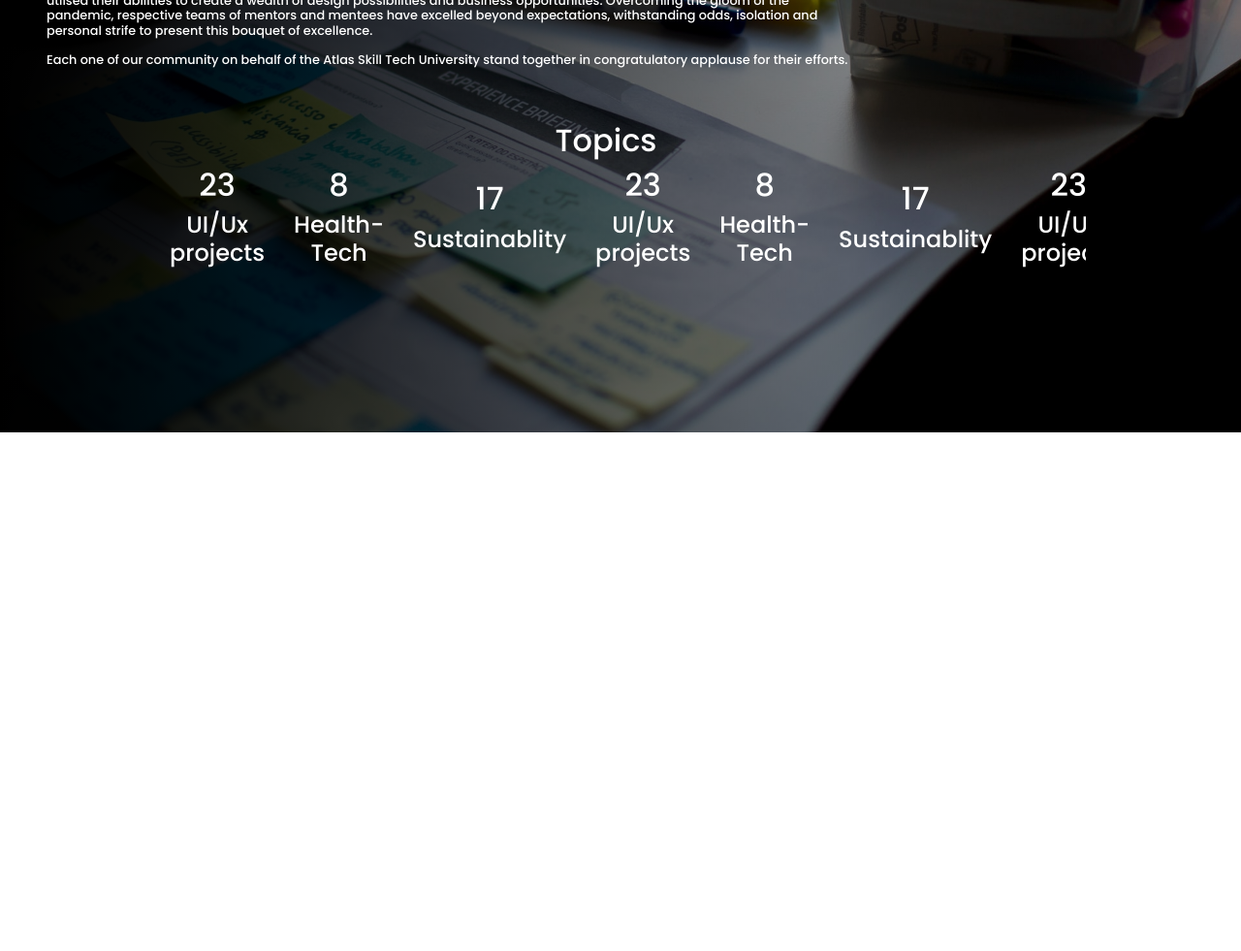
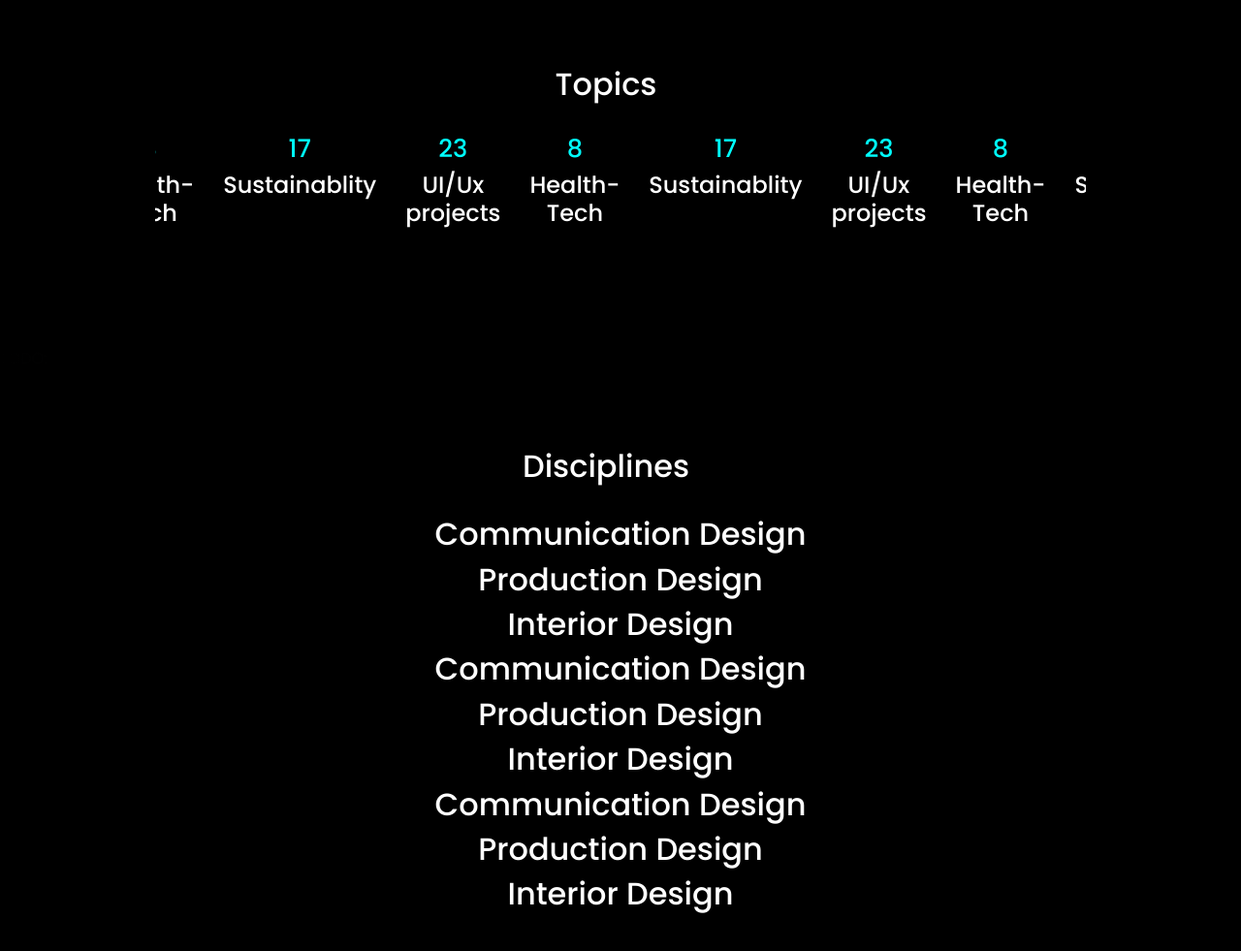
Before and after one commit to honeshraipareek/isdishowcase.github.io, a plain HTML site: page index.html in a window 1280 px wide. Shown: the part 449-1430 px from the top of the page at 97% size. Before the commit the page ends 895 px from the top, so only its background shows below. Drawn offline with nearby package versions, Linux system fonts and the light colour scheme.

Commit message:
Homepage Intro Section Done

```diff
--- a/index.css
+++ b/index.css
@@ -44,15 +44,17 @@ body::-webkit-scrollbar{
 {
     display: flex;
     flex-direction: column;
-    height: 100vh;
-    justify-content: center;
-    background-image: url("Images/bg-works.jpg");
+    height: auto;
+    justify-content: space-evenly;
+    /* background-image: url("Images/bg-works.jpg"); */
+    background-color: black;
     background-size: cover;
     background-repeat: no-repeat;
 }
 
 .overlay{
     position: absolute;
+    display: block;
     width: 100%;
     height: 100%;
     background: linear-gradient(to right, rgb(0, 0, 0), rgba(255, 255, 255, 0) 120%);
@@ -67,7 +69,7 @@ body::-webkit-scrollbar{
 
 .intro h3{
     font-size: 1vw;
-    margin-top: 30px;
+    margin-top: 60px;
     width: 70%;
 
 }
@@ -120,7 +122,7 @@ body::-webkit-scrollbar{
     margin-top: 30px;
     padding: 5px 8px 8px 32px;
     text-decoration: none;
-    font-size: 25px;
+    font-size: 1vw;
     color: #ffffff;
     display: block;
     transition: 0.3s;
@@ -167,16 +169,37 @@ body::-webkit-scrollbar{
     justify-content: center;
 }
 
+.data{
+    text-align: center;
+}
+
 .data-row{
     display: flex;
-    align-items: center;
-    justify-content: flex-start;
+    align-items: baseline;
+    justify-content: center;
     text-align: center;
     object-fit: contain;
     overflow-x: scroll;
 
 }
 
+.data-row h2{
+    color: aqua;
+    font-size: 2vw;
+}
+
+h2 span{
+    font-size: 1vw;
+}
+
 .data-row::-webkit-scrollbar{
     display: none;
 }
+
+.swipe{
+    display: none;
+}
+
+.stats{
+    margin: 80px;
+}
--- a/index.html
+++ b/index.html
@@ -10,9 +10,9 @@
     <link rel="stylesheet" media="screen and (max-width: 600px)" href="/indexsmallscreen.css">
 </head>
 <body>
-  <nav class= "nave pr-3 sticky-top">
+  <nav class= "nave pr-5 pl-5 sticky-top">
 <div id="main">
-  <button class="container-fluid openbtn" onclick="openNav()">☰ Open Sidebar</button>
+  <button class="container-fluid openbtn" onclick="openNav()">☰ Menu</button>
 </div>
  <img class="" src="https://atlasuniversity.edu.in/wp-content/uploads/2022/02/Logo-1.png" style="width: 10%;">
   </nav>
@@ -72,14 +72,14 @@
         </div>
 
         <div class="stats w-75 text-white row">
-          <div class="heading row w-100">
+          <div class="heading row w-100 mb-4">
             <h2>Topics</h2>
           </div>
 
         <div class="data-row w-100">
             <div class=" data container-fluid">
-              <h2>23</h2>
-              <h4>UI/Ux projects</h4>
+              <h2>23  </h2> <span>Projects in</span>
+              <h4>UI/Ux</h4>
             </div>
 
             <div class="data container-fluid">
@@ -122,6 +122,53 @@
               <h4>Sustainablity</h4>
             </div>
         </div>
+        <div class="heading row w-100 mt-3">
+          <h4 class="swipe">← Swipe to see more →</h4>
+        </div>
+
+      </div>
+TODO:
+<!--  -->
+      <div class="stats w-75 text-white row">
+        <div class="heading row w-100 mb-4">
+          <h2>Disciplines</h2>
+        </div>
+
+          <div class="data container-fluid">
+            <h2>Communication Design</h2>
+          </div>
+
+          <div class="data container-fluid">
+            <h2>Production Design</h2>
+          </div>
+
+          <div class="data container-fluid">
+            <h2>Interior Design</h2>
+          </div>
+
+          <div class="data container-fluid">
+            <h2>Communication Design</h2>
+          </div>
+
+          <div class="data container-fluid">
+            <h2>Production Design</h2>
+          </div>
+
+          <div class="data container-fluid">
+            <h2>Interior Design</h2>
+          </div>
+
+          <div class="data container-fluid">
+            <h2>Communication Design</h2>
+          </div>
+
+          <div class="data container-fluid">
+            <h2>Production Design</h2>
+          </div>
+
+          <div class="data container-fluid">
+            <h2>Interior Design</h2>
+          </div>
 
       </div>
 <!--
--- a/indexsmallscreen.css
+++ b/indexsmallscreen.css
@@ -15,6 +15,20 @@
     margin-top: 30px;
 }
 
+.sidebar a{
+    font-size: large;
+}
+
 .overlay{
-    height: 100vh;
+    height: 100%;
 }
+
+.data-row h2{
+    color: aqua;
+    font-size: 5vw;
+}
+
+.swipe{
+    display: block;
+    font-size: 2vw;
+}
```
